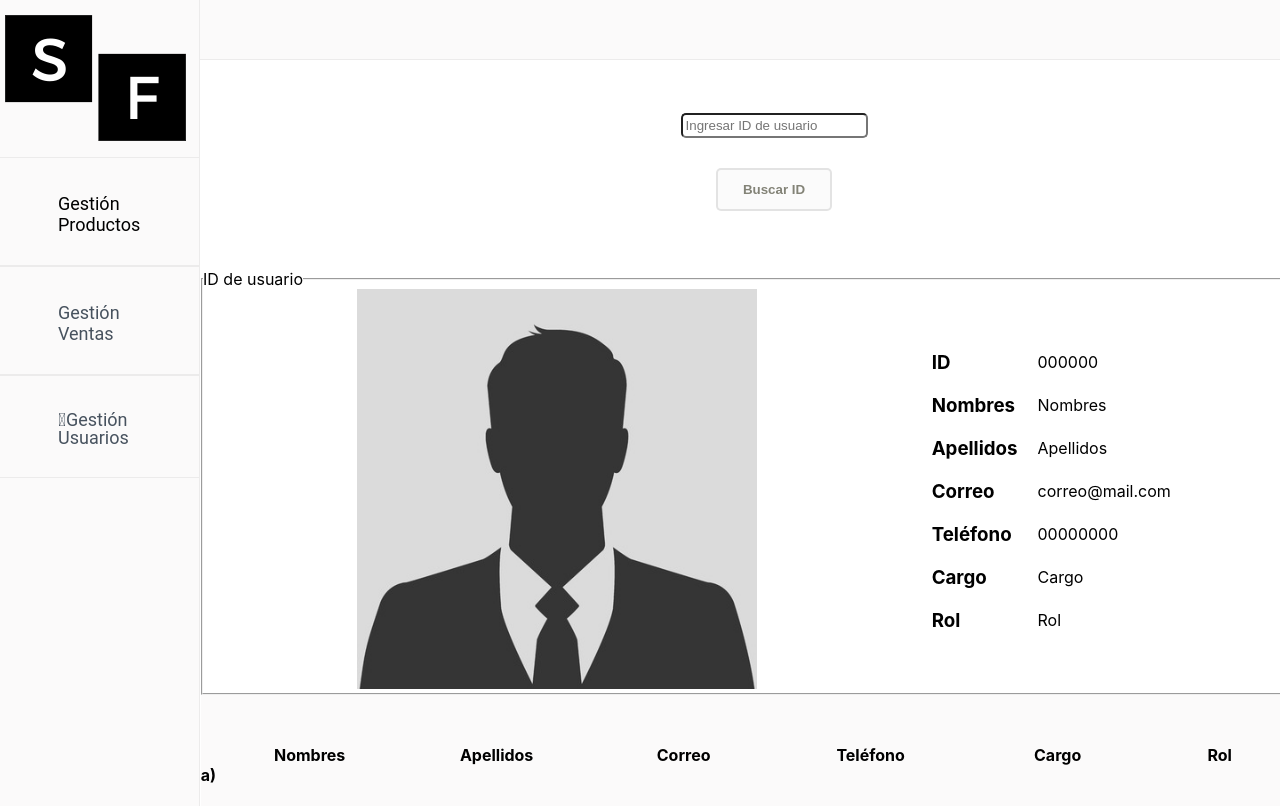
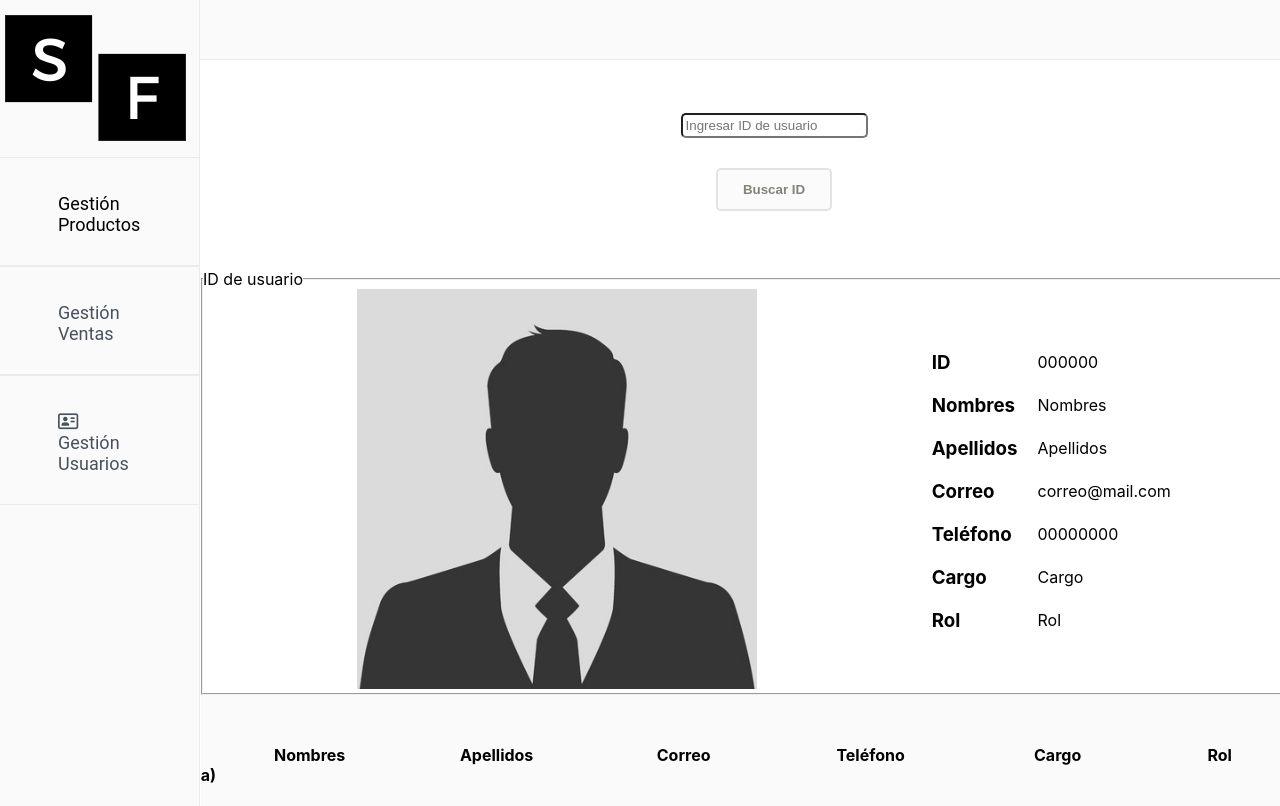
Before and after one commit to johiny/Sell_In_A_Flash, a React (Create React App) app: page /InterfazGestionUsuarios/Administrador in a window 1280 px wide. Shown: the top 806 px of the page. Built offline with nearby package versions, Linux system fonts and the light colour scheme.

Commit message:
arreglo del icono de usarios en la sidebar

```diff
--- a/src/components/NavBars.jsx
+++ b/src/components/NavBars.jsx
@@ -17,7 +17,7 @@ const NavBars = () => {
             <ul id="leftbar_links">
                 <li>Gestión Productos</li>
                 <NavLink to="/Maestro-Ventas"><li>Gestión Ventas</li></NavLink>
-                <NavLink to="/InterfazGestionUsuarios/Administrador"><li className="far fa-address-card">Gestión Usuarios</li></NavLink>
+                <NavLink to="/InterfazGestionUsuarios/Administrador"><li><i className="far fa-address-card"></i>Gestión Usuarios</li></NavLink>
             </ul>
         </div>
     </header>
```
